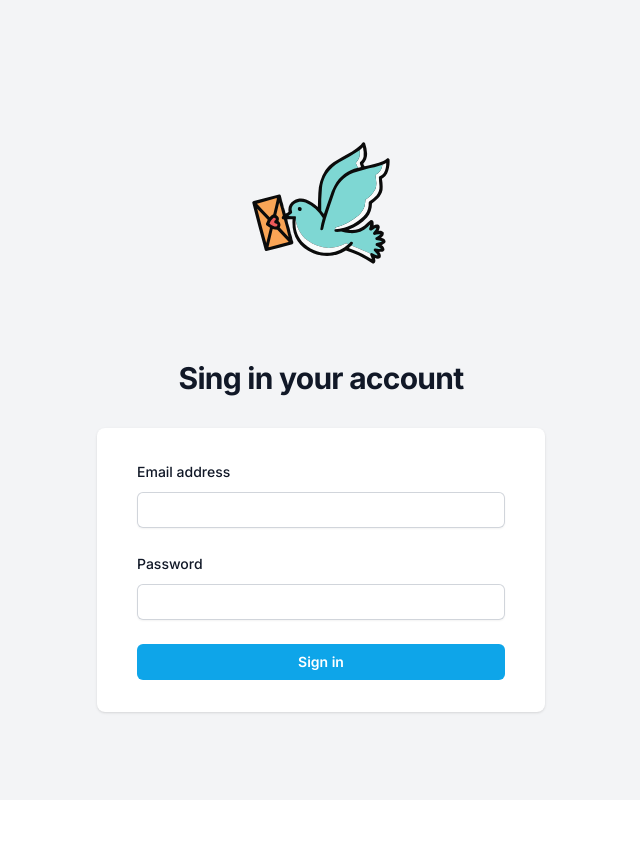
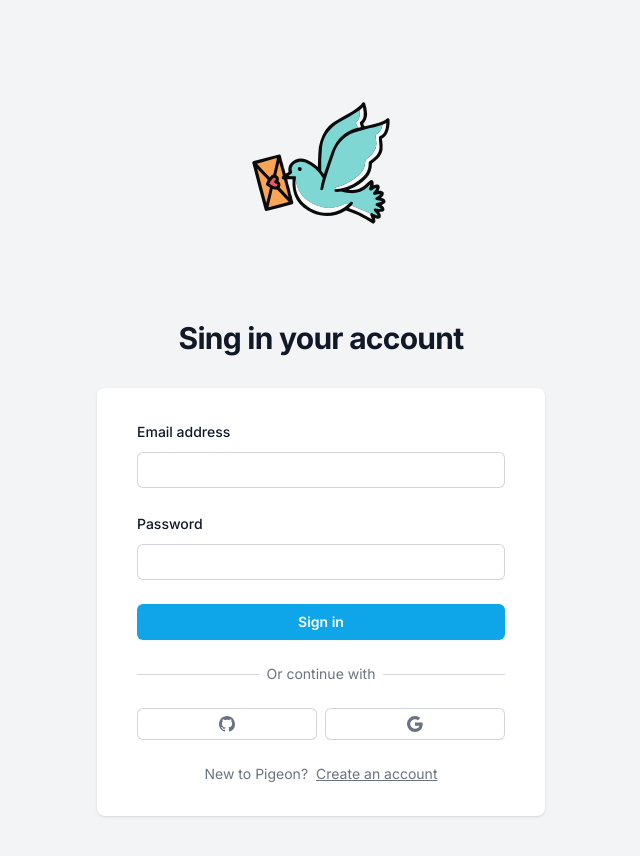
Before and after one commit to datobobokhia/Pigeon-Chat, a Next.js app: page / in a window 1280 px wide. Shown: the top 856 px of the page, without its empty margins (319-959 px from the left). Before the commit the page ends 800 px from the top, so only its background shows below. Built offline with nearby package versions, Linux system fonts and the light colour scheme.

Commit message:
finished Auth UI

```diff
--- a/app/(site)/components/AuthForm.tsx
+++ b/app/(site)/components/AuthForm.tsx
@@ -2,8 +2,10 @@
 
 import { useCallback, useState } from "react"
 import { SubmitHandler, FieldValues,useForm, Form } from "react-hook-form";
+import {BsGithub,BsGoogle} from 'react-icons/bs'
 import { Input } from "@/app/components/inputs/Input";
 import { Button } from "@/app/components/Button";
+import { AuthSocialButton } from "./AuthSocialButton";
 
 
 type Variant = 'LOGIN' | 'REGISTER';
@@ -49,12 +51,37 @@ export const AuthForm = () => {
             <div className="bg-white px-4 py-8 shadow sm:rounded-lg sm:px-10">
                 <form className="space-y-6" onSubmit={handleSubmit(onSubmit)}>
                     {variant === 'REGISTER' && (<Input id='name' label="Name" register={register} errors={errors}/>)}
-                    <Input id="email" label="Email address" type="email" register={register} errors={errors}/>
-                    <Input id="password" label="Password" type="password" register={register} errors={errors}/>
+                    <Input id="email" label="Email address" type="email" register={register} errors={errors} disabled={isLoading} />
+                    <Input id="password" label="Password" type="password" register={register} errors={errors} disabled={isLoading} />
                     <Button disabled={isLoading} fullWidth type="submit">
                         {variant === 'LOGIN' ? 'Sign in' : 'Register'}
                     </Button>
                 </form>
+                <div className="mt-6">
+                    <div className="relative">
+                        <div className="absolute inset-0 flex items-center">
+                            <div className="w-full border-t border-gray-300"/>
+                        </div>
+                        <div className="relative flex justify-center text-sm">
+                            <span className="bg-white px-2 text-gray-500">
+                                Or continue with
+                            </span>
+                        </div>
+                    </div>
+                    <div className="mt-6 flex gap-2">
+                        <AuthSocialButton icon={BsGithub} onClick={() => socialAction('github')}/>
+                        <AuthSocialButton icon={BsGoogle} onClick={()=> socialAction('google')}/>
+                    </div>
+                </div>
+                <div className="flex gap-2 justify-center text-sm mt-6 px-2 text-gray-500">
+                    <div>
+                        {variant === 'LOGIN' ? 'New to Pigeon?' : 'Already have an account?'}
+                    </div>
+                    <div onClick={toggleVariant} className="underline cursor-pointer">
+                        {variant === 'LOGIN' ? 'Create an account': 'Login'}
+                    </div>
+                </div>
+
             </div>
         </div>
     )
--- /dev/null
+++ b/app/(site)/components/AuthSocialButton.tsx
@@ -0,0 +1,19 @@
+import { IconType } from "react-icons"
+
+interface AuthSocialButtonProps {
+    icon: IconType,
+    onClick: () => void;
+}
+
+
+export const AuthSocialButton: React.FC<AuthSocialButtonProps> = ({
+    icon: Icon,
+    onClick
+}) => {
+    return(
+        <button type="button" onClick={onClick}
+            className="inline-flex w-full justify-center rounded-md bg-white px-4 py-2 text-gray-500 ring-1 ring-inset ring-gray-300 hover:bg-gray-50 focus:outline-offset-0">
+            <Icon/>
+        </button>
+    )
+}
--- a/app/components/inputs/Input.tsx
+++ b/app/components/inputs/Input.tsx
@@ -21,7 +21,7 @@ export const Input: React.FC<InputProps> = ({label, id, type, required, register
             </label>
             <div className="mt-2">
                 <input id={id} type={type} autoComplete={id} disabled={disabled} {...register(id, {required})}
-                    className={clsx(`form-input block w-full rounded-md border-0 py-1.5 text-gray-900 shadow-sm
+                    className={clsx(`form-input block w-full rounded-md border-0 py-1.5 text-gray-900
                         ring-1 ring-inset ring-gray-300 placeholder:tecxt-gray-400 focus:right-2 focus:ring-inset
                         focus:ring-sky-600 sm:text-sm sm:leading-6`,
                         errors[id] && 'focus:ring-rose-500',
```
